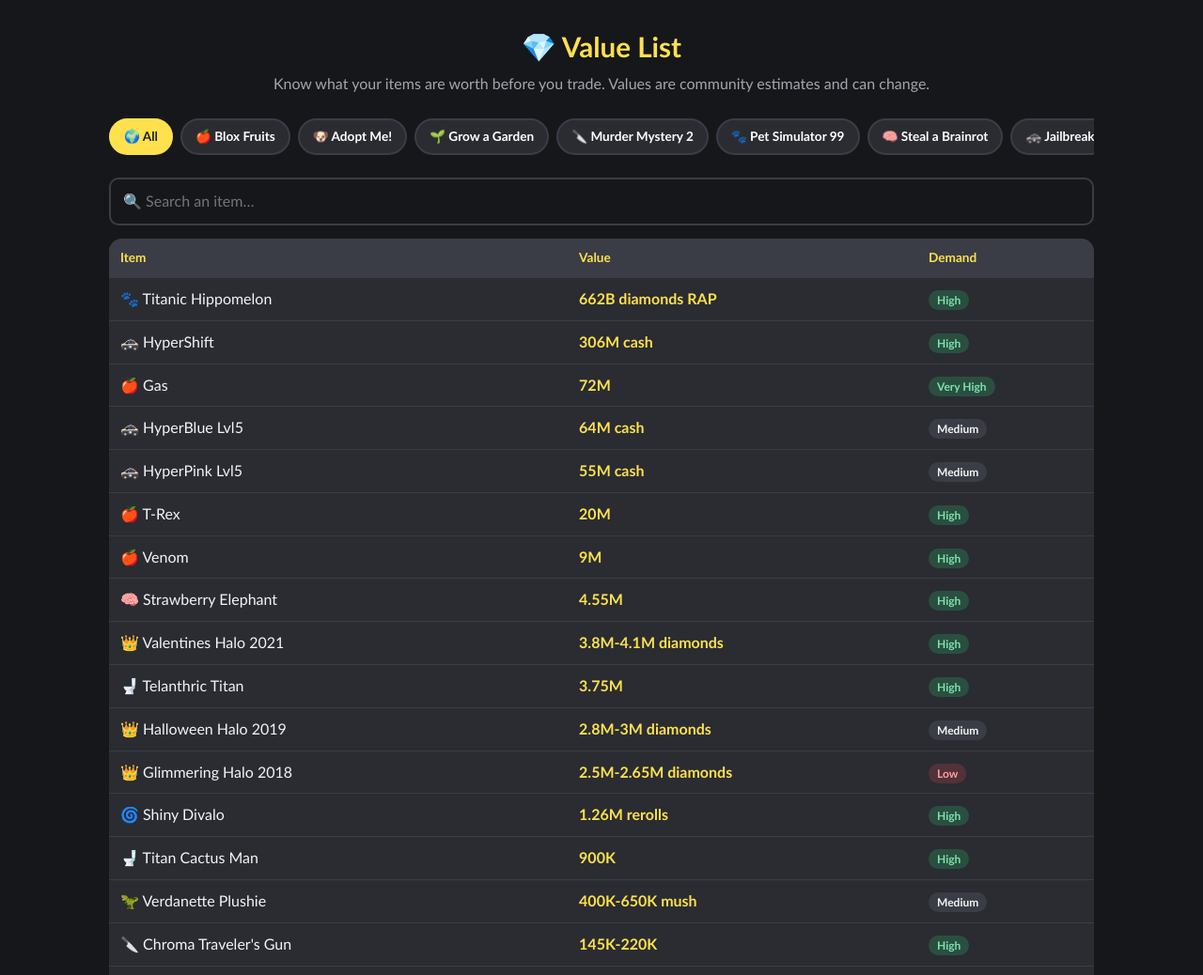
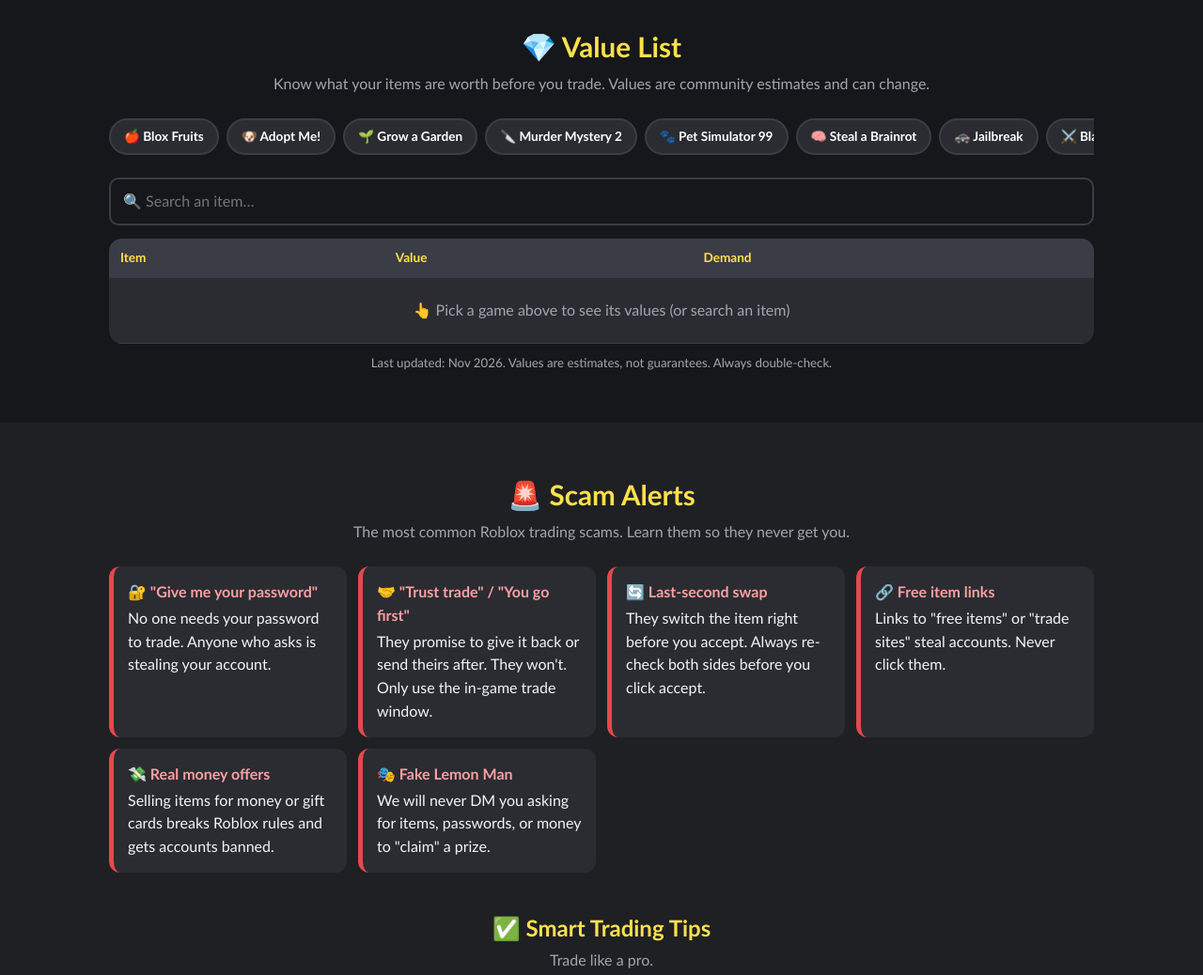
Before and after one commit to jooahnwork731-boop/lemonmantrades, a plain HTML site: page index.html in a window 1280 px wide. Shown: the part 2080-3118 px from the top of the page at 94% size. Drawn offline with Linux system fonts and the light colour scheme.

Commit message:
Update index.html

```diff
--- a/index.html
+++ b/index.html
@@ -597,5 +597,22 @@ function formCheck(){
 }
 formCheck(); setInterval(formCheck, 30000);
 </script>
+  <script>
+/* PICK-A-GAME PATCH: values only show after you pick a game (or search) */
+$("valueChips").querySelector('[data-g=""]').remove();
+$("valueChips").querySelectorAll(".chip").forEach(c => c.classList.remove("on"));
+vGame = "";
+const drawValuesOld = drawValues;
+drawValues = function(){
+  if (!vGame && !$("valueQ").value.trim()){
+    if (typeof VALUES2 !== "undefined" && VALUES2) $("sValues").textContent = VALUES2.length;
+    $("valueBody").innerHTML = `<tr><td colspan="3" style="text-align:center;color:var(--mut);padding:22px">👆 Pick a game above to see its values (or search an item)</td></tr>`;
+    return;
+  }
+  drawValuesOld();
+};
+$("valueQ").oninput = drawValues;
+drawValues();
+</script>
 </body>
 </html>
```
